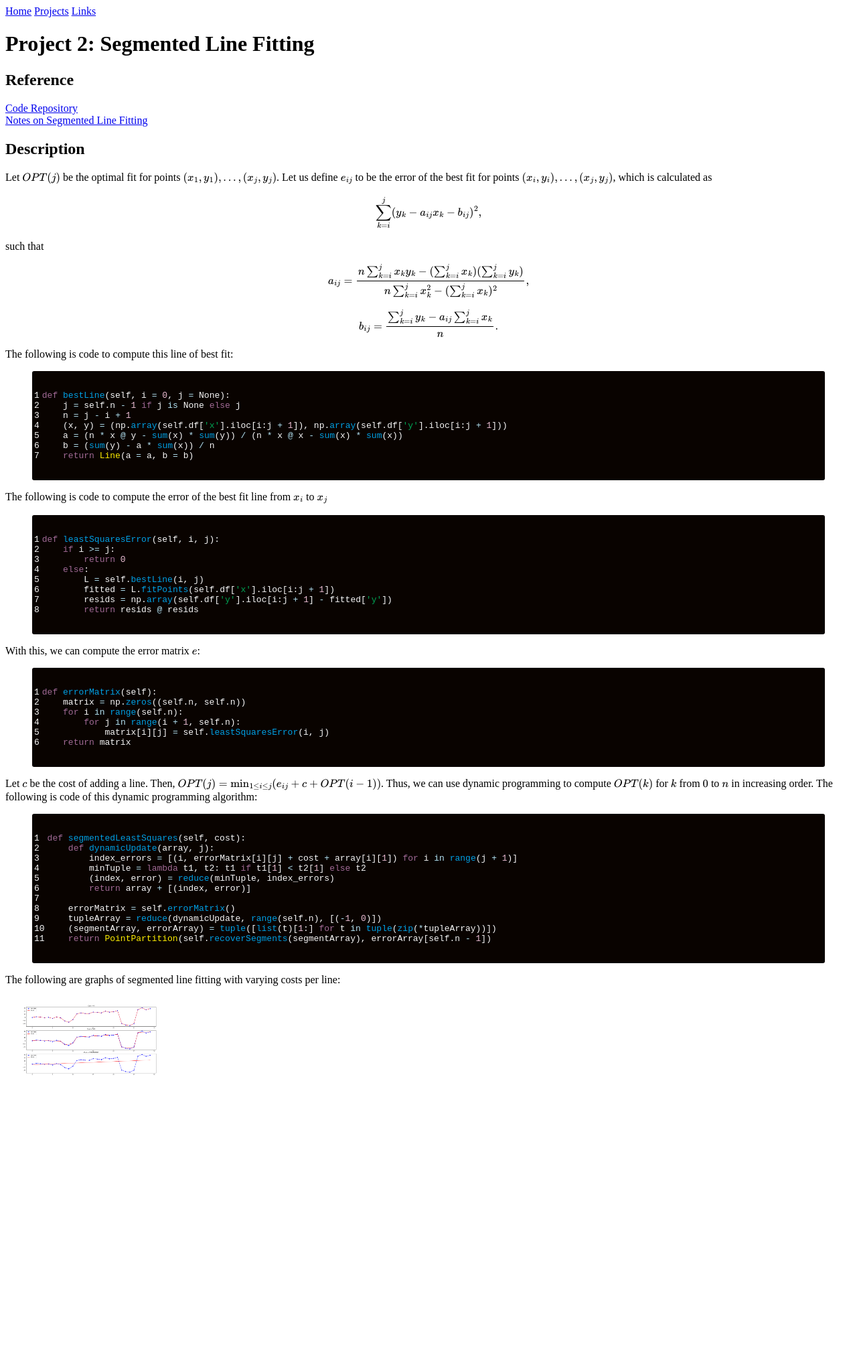
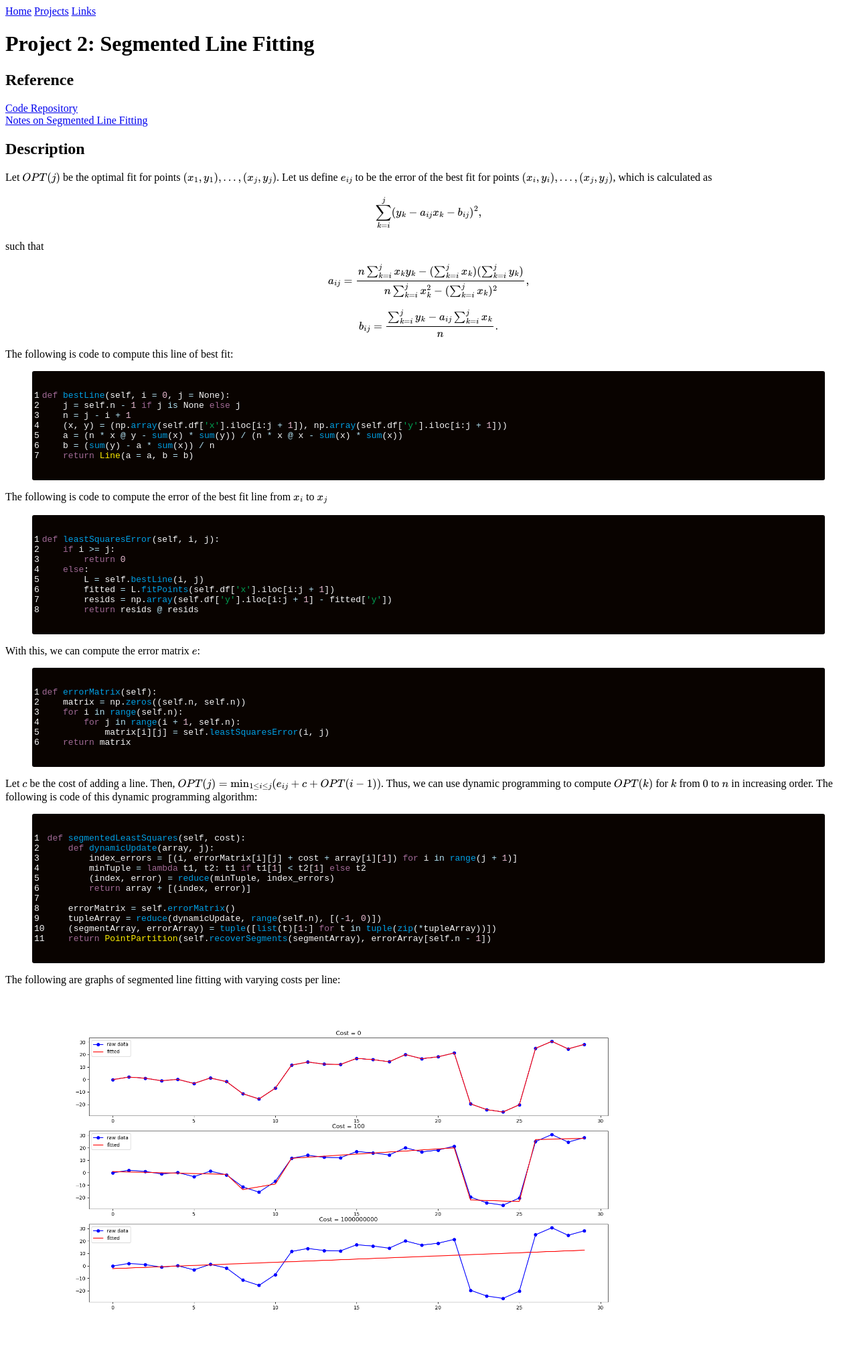
Before and after one commit to CategorIAN/categorian.github.io, a Jekyll site: the page built from projects/msu/csci_532/segmented_line_fitting.md, in a window 1280 px wide. Shown: the whole page at 67% size. Built offline with Jekyll 4.4.1, drawn with Linux system fonts in a browser that asks for light colours; formulas are drawn with MathJax 3; before the commit the page ends 1636 px from its top, so only the background shows below that.

Commit message:
Update segmented_line_fitting.md

```diff
--- a/projects/msu/csci_532/segmented_line_fitting.md
+++ b/projects/msu/csci_532/segmented_line_fitting.md
@@ -75,4 +75,4 @@ def segmentedLeastSquares(self, cost):
 </p>
 <p>
 The following are graphs of segmented line fitting with varying costs per line:</p>
-<img src="/images/segmented_line_fitting.png" width = "250" alt="">
+<img src="/images/segmented_line_fitting.png" width = "1000" alt="">
```
